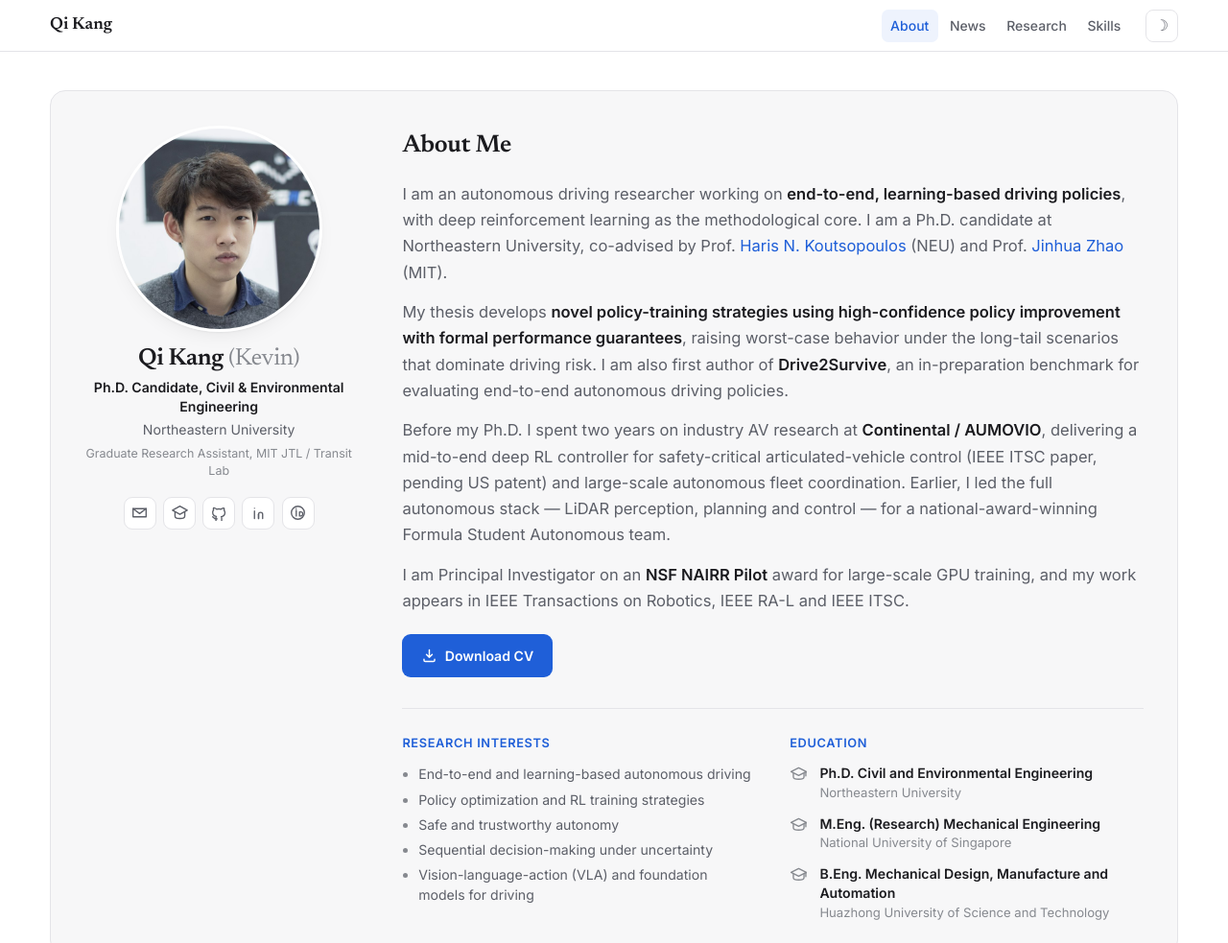
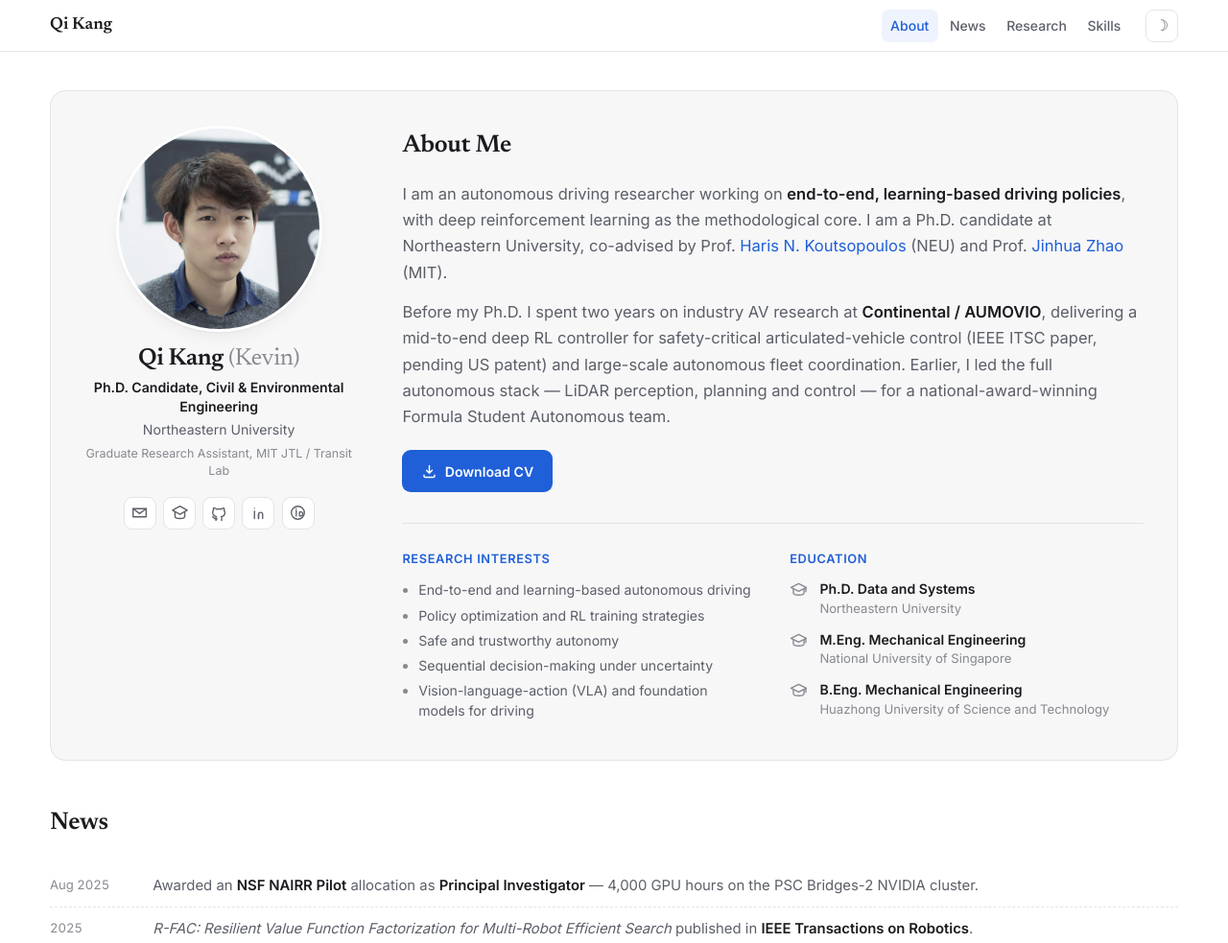
Before and after one commit to kevinkang1125/kevinkang1125.github.io, a plain HTML site: page index.html in a window 1280 px wide. Shown: the top 983 px of the page at 96% size. Drawn offline with Linux system fonts and the light colour scheme.

Commit message:
Trim bio to two paragraphs and correct degree titles

```diff
--- a/index.html
+++ b/index.html
@@ -57,20 +57,13 @@ const DATA = {
      <a href="https://coe.northeastern.edu/people/koutsopoulos-haris/">Haris N. Koutsopoulos</a> (NEU)
      and Prof. <a href="https://dusp.mit.edu/people/jinhua-zhao">Jinhua Zhao</a> (MIT).`,
 
-    `My thesis develops <strong>novel policy-training strategies using high-confidence policy
-     improvement with formal performance guarantees</strong>, raising worst-case behavior under the
-     long-tail scenarios that dominate driving risk. I am also first author of
-     <strong>Drive2Survive</strong>, an in-preparation benchmark for evaluating end-to-end
-     autonomous driving policies.`,
+
 
     `Before my Ph.D. I spent two years on industry AV research at <strong>Continental / AUMOVIO</strong>,
      delivering a mid-to-end deep RL controller for safety-critical articulated-vehicle control
      (IEEE ITSC paper, pending US patent) and large-scale autonomous fleet coordination. Earlier, I
      led the full autonomous stack &mdash; LiDAR perception, planning and control &mdash; for a
      national-award-winning Formula Student Autonomous team.`,
-
-    `I am Principal Investigator on an <strong>NSF NAIRR Pilot</strong> award for large-scale GPU
-     training, and my work appears in IEEE Transactions on Robotics, IEEE RA-L and IEEE ITSC.`
   ],
 
   /* ─── 3. NEWS  (newest first — edit freely) ──────────────────────── */
@@ -98,11 +91,11 @@ const DATA = {
 
   /* Degree, major and university only — the rest lives in the CV. */
   education: [
-    { degree:"Ph.D. Civil and Environmental Engineering",
+    { degree:"Ph.D. Data and Systems",
       school:"Northeastern University" },
-    { degree:"M.Eng. (Research) Mechanical Engineering",
+    { degree:"M.Eng. Mechanical Engineering",
       school:"National University of Singapore" },
-    { degree:"B.Eng. Mechanical Design, Manufacture and Automation",
+    { degree:"B.Eng. Mechanical Engineering",
       school:"Huazhong University of Science and Technology" }
   ],
 
```
